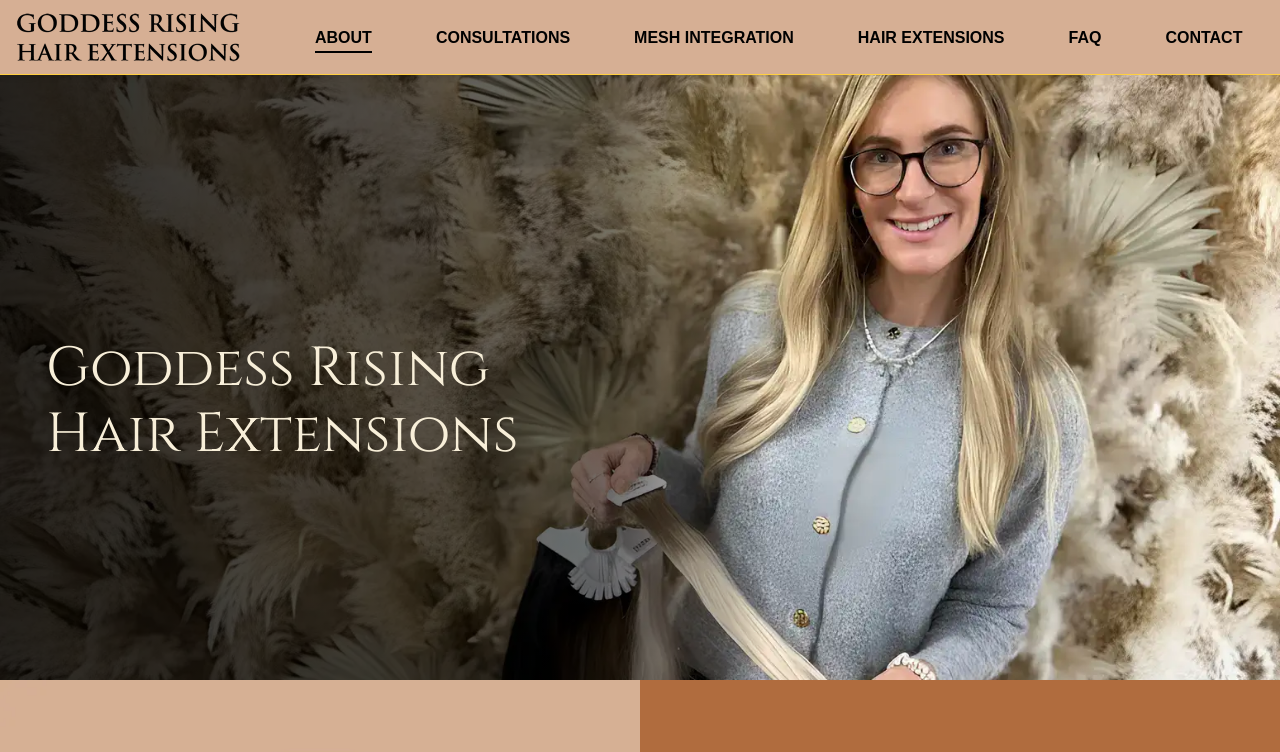
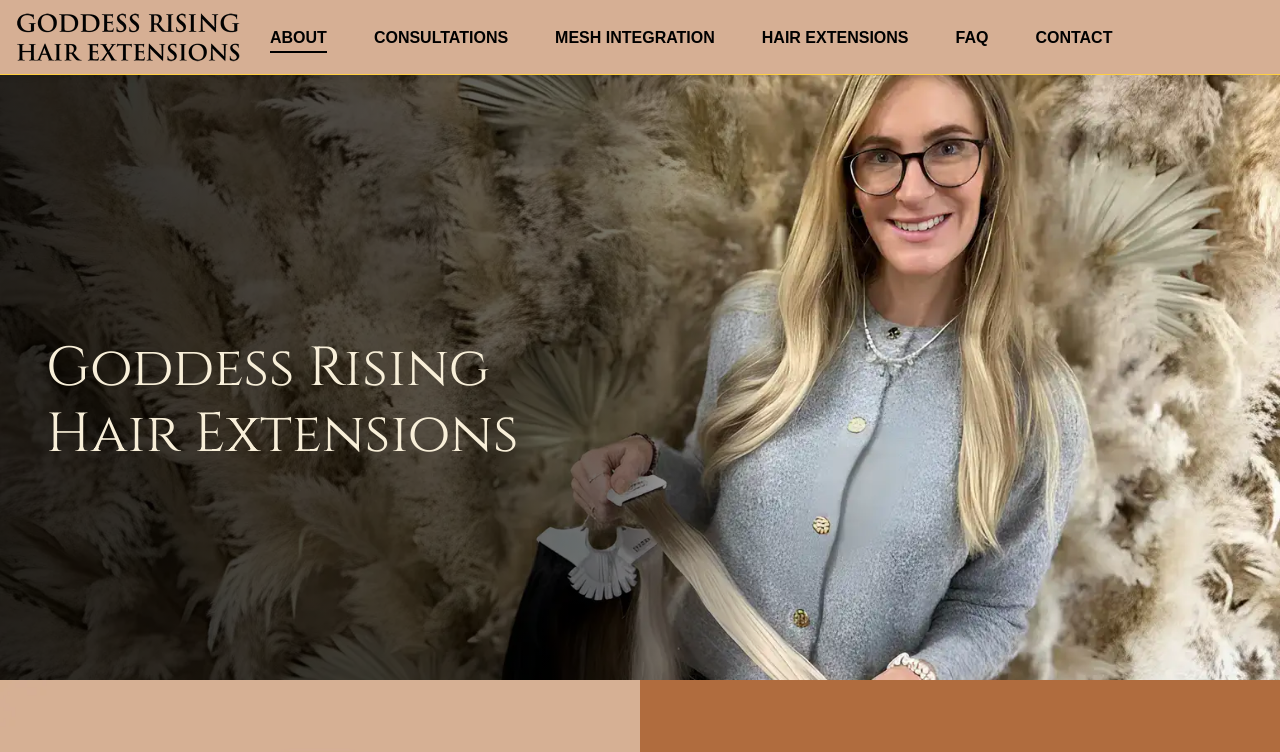
Before and after one commit to mr-aust1n/GoddessRisingNext, a Next.js app: page /about in a window 1280 px wide. Shown: the top 752 px of the page. Built offline with nearby package versions, Linux system fonts and the light colour scheme.

Commit message:
Update Header.module.css

```diff
--- a/components/Header.module.css
+++ b/components/Header.module.css
@@ -137,8 +137,8 @@
     transform-origin: left;
 }
 
-/* Desktop at 1350px and up */
-@media (min-width: 1160px) {
+/* Tablet Nav */
+@media (min-width: 1060px) {
 
     .headerArea {
         border-bottom: 1px solid #ffcf40;
@@ -153,7 +153,7 @@
     }
 
     .logo img {
-        padding-right: 55px;
+        padding-right: 10px;
         height: 50px;
         width: auto
     }
@@ -171,7 +171,7 @@
 
     .nav ul {
         flex-direction: row;
-        gap: 24px;
+        gap: 7px;
         width: auto;
     }
 
@@ -187,3 +187,17 @@
         width: 100%;
     }
 }
+
+
+/* Desktop Nav */
+@media (min-width: 1360px) {
+
+    .nav ul {
+        gap: 24px;
+    }
+
+    .logo img {
+        padding-right: 55px;
+    }
+
+}
```
